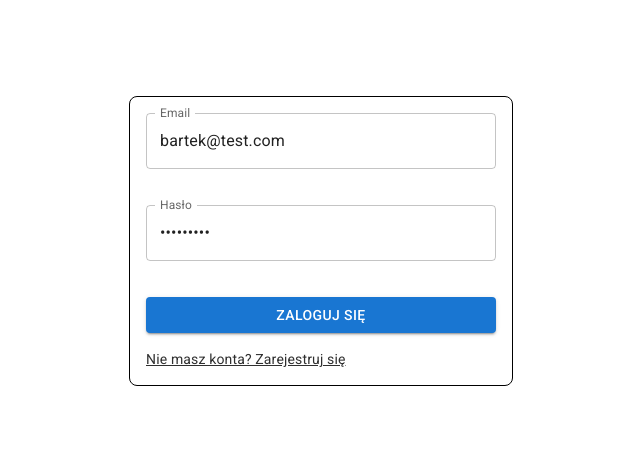
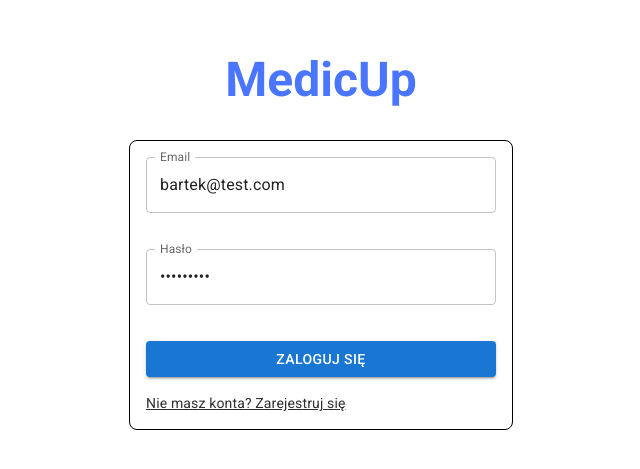
Before and after one commit to Ethelt/MedicUp, a React (Vite) app in the folder client/: page /login/patient in a window 1280 px wide. Shown: the part 159-628 px from the top of the page, without its empty margins (319-959 px from the left). Built offline with nearby package versions, Linux system fonts and the light colour scheme.

Commit message:
Centered MedicUP above login screens

```diff
--- a/client/src/pages/auth/AuthLayout.tsx
+++ b/client/src/pages/auth/AuthLayout.tsx
@@ -1,15 +1,39 @@
-import { Stack } from "@mui/material";
+import { Box, Stack, Typography } from "@mui/material";
 import { Outlet } from "react-router";
 
 export default function AuthLayout() {
-  // @TODO: add proper layout here
   return (
     <Stack
       alignItems="center"
       justifyContent="center"
       width="100%"
       height="100%"
+      spacing={4}
     >
+      {/* Header Section */}
+      <Box
+        sx={{
+          display: "flex",
+          alignItems: "center",
+          position: "relative",
+          width: "100%",
+        }}
+      >
+        {/* Text centered horizontally */}
+        <Typography
+          variant="h3"
+          sx={{
+            fontWeight: "bold",
+            color: "#4a75ff",
+            textAlign: "center",
+            margin: "0 auto",
+          }}
+        >
+          MedicUp
+        </Typography>
+      </Box>
+
+      {/* Content Section */}
       <Outlet />
     </Stack>
   );
--- a/client/src/pages/patient/PatientLayout.tsx
+++ b/client/src/pages/patient/PatientLayout.tsx
@@ -76,11 +76,11 @@ export default function PatientLayout() {
                   transition: "color 0.3s ease",
                 }}
                 onMouseEnter={(e) => {
-                  const target = e.target as HTMLElement; // Type assertion
+                  const target = e.target as HTMLElement;
                   target.style.color = "blue";
                 }}
                 onMouseLeave={(e) => {
-                  const target = e.target as HTMLElement; // Type assertion
+                  const target = e.target as HTMLElement;
                   target.style.color = "black";
                 }}
               >
@@ -88,8 +88,8 @@ export default function PatientLayout() {
                   sx={{
                     display: "inline-block",
                     padding: "5px 10px",
-                    backgroundColor: "rgba(0, 0, 0, 0.1)", // Faint grey background
-                    borderRadius: "5px", // Optional: rounded corners
+                    backgroundColor: "rgba(0, 0, 0, 0.1)",
+                    borderRadius: "5px",
                   }}
                 >
                   Kalendarz Wizyt
@@ -105,11 +105,11 @@ export default function PatientLayout() {
                   transition: "color 0.3s ease",
                 }}
                 onMouseEnter={(e) => {
-                  const target = e.target as HTMLElement; // Type assertion
+                  const target = e.target as HTMLElement;
                   target.style.color = "blue";
                 }}
                 onMouseLeave={(e) => {
-                  const target = e.target as HTMLElement; // Type assertion
+                  const target = e.target as HTMLElement;
                   target.style.color = "black";
                 }}
               >
@@ -117,8 +117,8 @@ export default function PatientLayout() {
                   sx={{
                     display: "inline-block",
                     padding: "5px 10px",
-                    backgroundColor: "rgba(0, 0, 0, 0.1)", // Faint grey background
-                    borderRadius: "5px", // Optional: rounded corners
+                    backgroundColor: "rgba(0, 0, 0, 0.1)",
+                    borderRadius: "5px",
                   }}
                 >
                   Mój Profil
```
